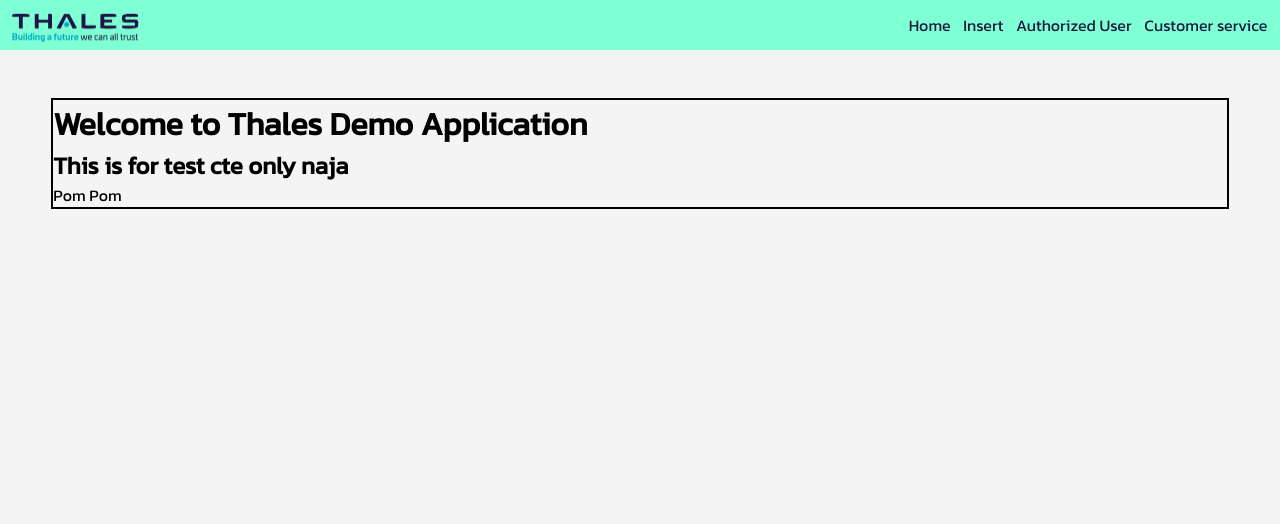
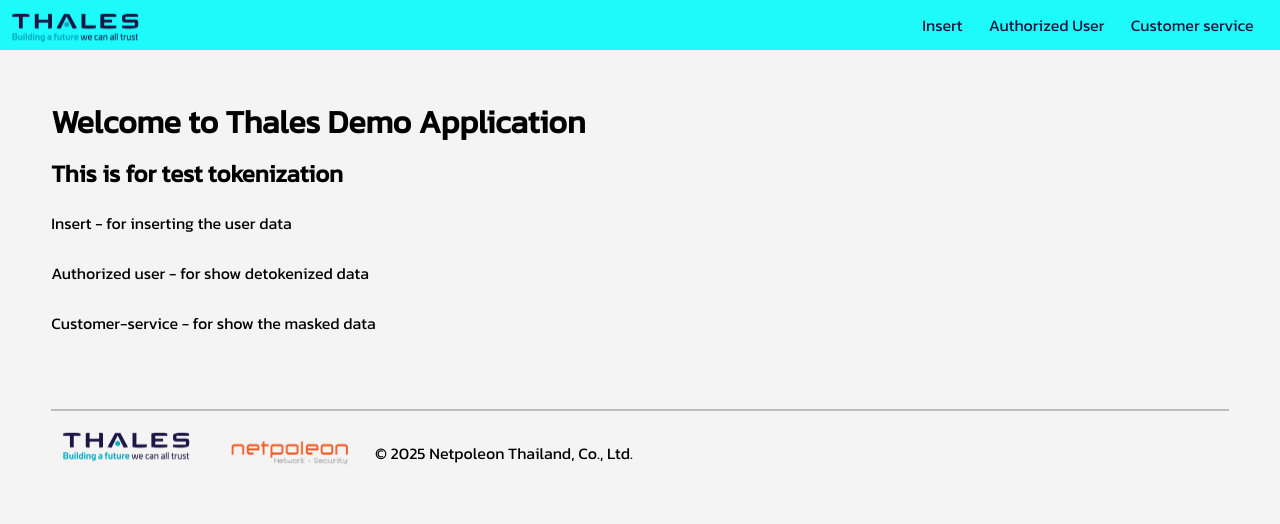
Before and after one commit to PiyachetSakul/Thales-demo, a plain HTML site: page index.html in a window 1280 px wide. Drawn offline with Linux system fonts and the light colour scheme.

Commit message:
Finish the home  page website

```diff
--- a/index.html
+++ b/index.html
@@ -16,9 +16,6 @@
             </div>
 
             <div class="menu-bar">
-                <div class="home">
-                    <a href="./index.html">Home</a>
-                </div>
                 <div class="insert">
                     <a href="./insert.html">Insert</a>
                 </div>
@@ -33,9 +30,29 @@
     </div>
     <div class="banner-section">
         <div class="container">
-            <h1>Welcome to Thales Demo Application</h1>
-            <h2>This is for test cte only naja </h2>
-            <p>Pom Pom</p>
+            <div class="textbox">
+                <h1>Welcome to Thales Demo Application</h1>
+                <h2>This is for test tokenization </h2>
+                <div class="use-case">
+                    <p>Insert - for inserting the user data</p>
+                    <p>Authorized user - for show detokenized data </p>
+                    <p>Customer-service - for show the masked data</p>
+                </div>
+            </div>
+        </div>
+    </div>
+
+    <div class="footer">
+        <div class="container">
+            <div class="footer-bar">
+                <div class="footer-left">
+                    <img class="thales-logo" src="./Assets/Thales_LOGO_Pantone-1682075372118.webp" alt="thales-logo" >
+                    <img class="netpoleon-logo" src="./Assets/6463f53a1ce3e5ff7502edd6_netpoleon-logo.png" alt="netpoleon-logo">
+                </div>
+                <div class="footer-right">
+                    <p>© 2025 Netpoleon Thailand, Co., Ltd.</p>
+                </div>
+            </div>
         </div>
     </div>
     <script src="app.js"></script>
--- a/styles.css
+++ b/styles.css
@@ -17,11 +17,12 @@
 .container {
     width: 92%;
     margin-top: 3rem;
-    margin-bottom: 3rem;
+    margin-bottom: none;
     margin-left: auto;
     margin-right: auto;
     height: 100%;
-    border: 2px solid black;
+    /* border: 2px solid black; */
+    border: none;
 }
 
 .thales-logo {
@@ -32,7 +33,7 @@
     display: flex;
     justify-content: space-between;
     margin-bottom: 20px;
-    background-color: aquamarine;
+    background-color: rgba(14, 251, 251, 0.925);
     height: 50px;
 }
 
@@ -53,3 +54,45 @@
   color: #3525db; /* เวลา hover เปลี่ยนสีม่วง */
   text-decoration: underline;
 }
+.textbox h2{
+    margin-top: 10px;
+
+}
+.use-case{
+    margin-top: 20px;
+    margin-bottom: 10px;
+}
+.use-case p{
+    display: flex;
+    flex-direction: column;
+    height: 50px;
+}
+.footer .container {
+    width: 92%;
+    margin-top: none;
+    margin-bottom: none;
+    margin-left: auto;
+    margin-right: auto;
+    border: 2px solid rgb(190, 187, 188);
+    border-width: 2px;
+    border-bottom: none;
+    border-right:none;
+    border-left: none;
+}
+
+.footer .thales-logo{
+    width: 150px;
+    margin-bottom: 40px;
+}
+.netpoleon-logo{
+    width: 170px;
+    margin-bottom: 20px
+}
+.footer-bar{
+    display: flex;
+    gap:none;
+}
+
+.footer-right p{
+    margin-top:30px;
+}
```
Also changed, not shown: Assets/6463f53a1ce3e5ff7502edd6_netpoleon-logo.png (added).
